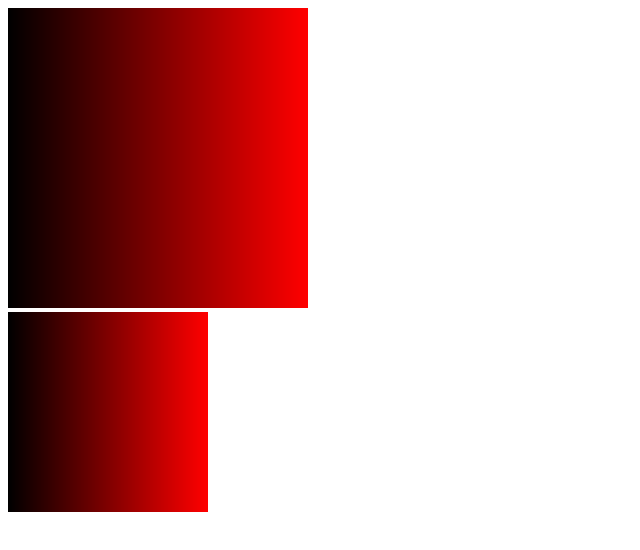
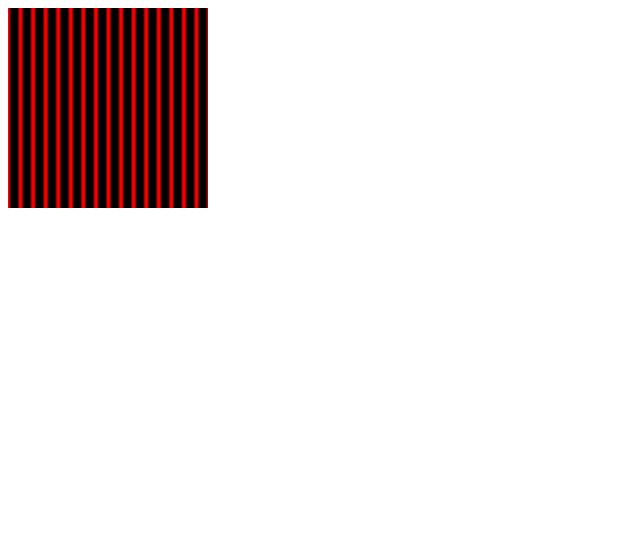
Before and after one commit to ZevanRosser/QuickShader, a plain HTML site: page testbed/debug.htm in a window 1280 px wide. Shown: the whole page, without its empty margins (0-640 px from the left). Drawn offline with Linux system fonts and the light colour scheme.

Commit message:
cleaning

```diff
--- a/src/original.js
+++ b/src/original.js
@@ -125,161 +125,3 @@ window.QuickShader.prototype = {
       }
 
 };
-
-// var x = document.getElementById( 'effectShader' );
-
-
-
-// Define an Effect class for handling interaction with OpenGL and drawing to a quad.
-function Effect(gl,xres,yres)
-{
-  this.mGLContext = gl;
-  this.mQuadVBO = null;
-  this.mProgram = null;
-  this.mTexture = null;
-
-  var vertices = new Float32Array([ -1., -1.,   1., -1.,    -1.,  1.,     1., -1.,    1.,  1.,    -1.,  1.]);
-
-  this.mQuadVBO = gl.createBuffer();
-  gl.bindBuffer(gl.ARRAY_BUFFER, this.mQuadVBO);
-  gl.bufferData(gl.ARRAY_BUFFER, vertices, gl.STATIC_DRAW);
-}
-
-
-
-// Compiles GLSL code and sends it to the GPU.
-Effect.prototype.NewShader = function(shaderCode)
-  {
-    var gl = this.mGLContext;
-
-    var tmpProgram = gl.createProgram();
-
-    var vs = gl.createShader(gl.VERTEX_SHADER);
-    var fs = gl.createShader(gl.FRAGMENT_SHADER);
-
-    gl.shaderSource(vs, "attribute vec2 pos;void main(){gl_Position=vec4(pos.x,pos.y,0.0,1.0);}");
-    gl.shaderSource(fs, shaderCode);
-    // console.log(shaderCode);
-
-    gl.compileShader(vs);
-    gl.compileShader(fs);
-
-    if (!gl.getShaderParameter(vs, gl.COMPILE_STATUS))
-    {
-      var infoLog = gl.getShaderInfoLog(vs);
-      gl.deleteProgram( tmpProgram );
-      return "VS ERROR: " + infoLog;;
-    }
-
-    if (!gl.getShaderParameter(fs, gl.COMPILE_STATUS))
-    {
-      var infoLog = gl.getShaderInfoLog(fs);
-      gl.deleteProgram( tmpProgram );
-      return "FS ERROR: " + infoLog;
-    }
-
-    gl.attachShader(tmpProgram, vs);
-    gl.attachShader(tmpProgram, fs);
-
-    gl.deleteShader(vs);
-    gl.deleteShader(fs);
-
-    gl.linkProgram(tmpProgram);
-
-    if( this.mProgram != null )
-      gl.deleteProgram( this.mProgram );
-
-    this.mProgram = tmpProgram;
-
-    // console.log(this.mProgram);
-  }
-
-  // Resize the effect window.
-  Effect.prototype.SetSize = function(xres,yres)
-    {
-      this.mXres = xres;
-      this.mYres = yres;
-    }
-
-    // Draws a single quad using the fragment shader we specified by calling NewShader.
-    Effect.prototype.Paint = function(time)
-      {
-        var gl = this.mGLContext;
-
-        gl.viewport( 0, 0, this.mXres, this.mYres );
-
-        gl.useProgram(this.mProgram);
-
-        var l1 = gl.getAttribLocation(this.mProgram, "pos");
-        var l2 = gl.getUniformLocation(this.mProgram, "time");
-        var l3 = gl.getUniformLocation(this.mProgram, "resolution");
-
-
-
-        var t0 = gl.getUniformLocation(this.mProgram, "tex0");
-
-        gl.bindBuffer(gl.ARRAY_BUFFER, this.mQuadVBO);
-        if( l2!=null ) gl.uniform1f(l2, time);
-        if( l3!=null ) gl.uniform2f(l3, this.mXres, this.mYres);
-
-        gl.vertexAttribPointer(l1, 2, gl.FLOAT, false, 0, 0);
-
-        gl.enableVertexAttribArray(l1);
-
-        if( t0!=null ) { gl.uniform1i(t0, 0 ); gl.activeTexture(gl.TEXTURE0); gl.bindTexture(gl.TEXTURE_2D, this.mTexture); }
-
-        gl.drawArrays(gl.TRIANGLES, 0, 6);
-        gl.disableVertexAttribArray(l1);
-      }
-
-      // Request animation frame browser-specific bindings and fallback.
-      if ( !window.requestAnimationFrame ) {
-        window.requestAnimationFrame = ( function() {
-          return window.webkitRequestAnimationFrame ||
-            window.mozRequestAnimationFrame ||
-            window.oRequestAnimationFrame ||
-            window.msRequestAnimationFrame ||
-            function ( callback, element ) {
-              window.setTimeout( callback, 1000 / 60 );
-            };
-        } )();
-      }
-
-window.addEventListener('load', function() {
-
-  // Create the canvas element, compile the shader code, and bind the XOR texture to the context.
-  var txt = document.getElementById( 'z' ).textContent;
-  //document.write("<canvas id='x'></canvas>");
-  var can = document.createElement('canvas');
-  can.setAttribute('id', 'x');
-  document.getElementById('frame').appendChild(can);
-  var glCanvas = document.getElementById("x");
-  glCanvas.width = 300;
-  glCanvas.height = 300;
-  var glContext = glCanvas.getContext("experimental-webgl");
-  var effect = new Effect( glContext, glCanvas.width, glCanvas.height );
-  effect.NewShader( txt );
-  // effect.BindXORTexture();
-
-  // Specify a canvas scale and handle window resize.
-  var scaleDown = 2;
-  function onWindowResize() {
-    glCanvas.width = window.innerWidth / scaleDown;
-    glCanvas.height = window.innerHeight / scaleDown;
-    glCanvas.style.width = window.innerWidth + 'px';
-    glCanvas.style.height = window.innerHeight + 'px';
-    // glContext.viewport( 0, 0, glCanvas.width, glCanvas.height );
-
-  }
-  // onWindowResize();
-  // window.addEventListener( 'resize', onWindowResize, false );
-  effect.SetSize( glCanvas.width, glCanvas.height );
-  // Main loop.
-  var t0 = (new Date()).getTime();
-  function animate() {
-    effect.Paint( ((new Date()).getTime()-t0)/1000 );
-    requestAnimationFrame( animate );
-  }
-  animate();
-
-});
--- a/testbed/debug.htm
+++ b/testbed/debug.htm
@@ -46,12 +46,11 @@
       uniform vec2 resolution;
       uniform float time;
       uniform sampler2D tex0;
-            void main(void)
-        {
+      void main(void) {
 
-      vec3 col = vec3(gl_FragCoord.x / resolution.x, 0.0, 0.0);
+        vec3 col = vec3(cos(gl_FragCoord.x / resolution.x * 100.0), 0.0, 0.0);
 
-      gl_FragColor = vec4(col,1.0);
+        gl_FragColor = vec4(col,1.0);
       }
     </script>
 
```
